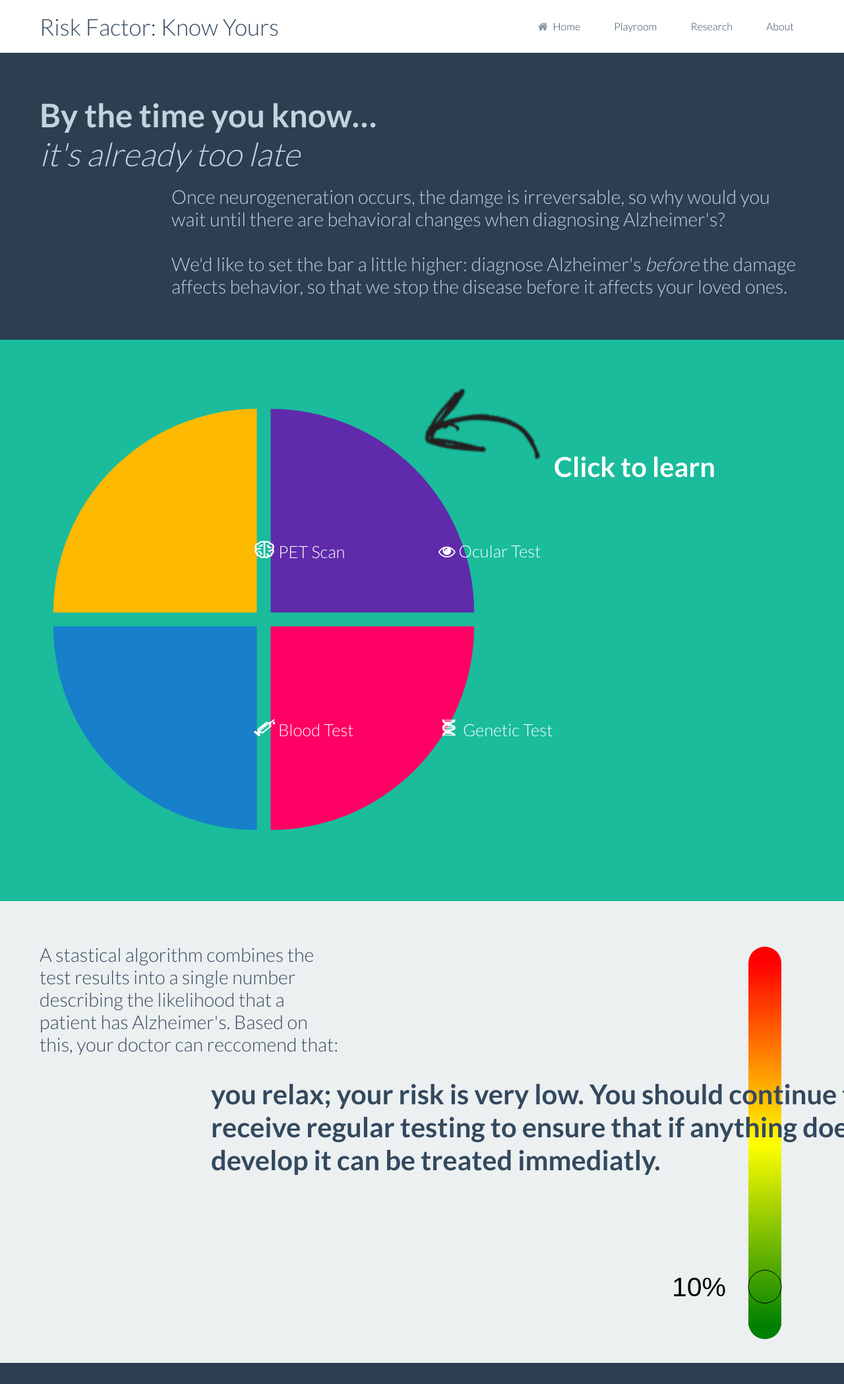
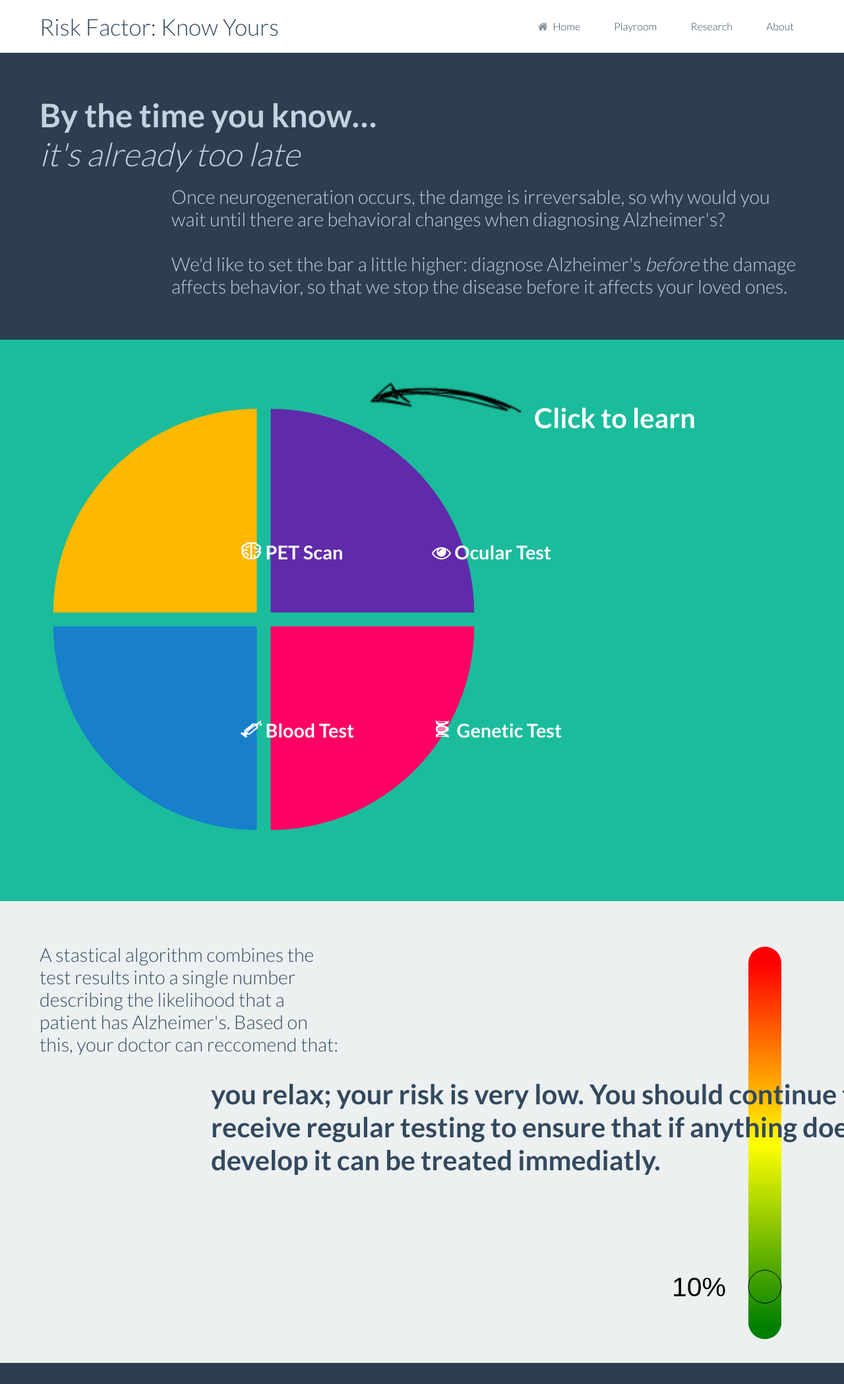
Before and after one commit to JJW5432/alzheimers.github.io, a Jekyll site: the page built from index.html, in a window 1280 px wide. Shown: the whole page at 66% size. Built offline with Jekyll 4.4.1, drawn with Linux system fonts in a browser that asks for light colours.

Commit message:
final touches

```diff
--- a/assets/stylesheets/custom.css
+++ b/assets/stylesheets/custom.css
@@ -27,22 +27,22 @@
 }
 
 #eye_label {
-	left: 665px;
+	left: 655px;
 	top: 820px;
 }
 
 #blood_label {
-	left: 385px;
+	left: 365px;
 	top: 1090px;
 }
 
 #genes_label {
-	left: 665px;
+	left: 655px;
 	top: 1090px;
 }
 
 #pet_label {
-	left: 385px;
+	left: 365px;
 	top: 820px;
 }
 
@@ -59,12 +59,13 @@
 #starter img {
 	zoom: 2;
 	position: relative;
-	right: 100px;
+	right: 140px;
 }
 
 #starter h1{
 	position: relative;
-	bottom: 60px;
+	bottom: 20px;
+	right:30px;
 }
 
 #reccomendation {
--- a/index.html
+++ b/index.html
@@ -26,27 +26,27 @@ title: Home
 <section class='bck theme text left padding'>
   <div class='row'>
     <div class='column_4' id='circles'>
-      <h4 class='ontop' id='eye_label'>
+      <h3 class='ontop text bold' id='eye_label'>
         <span class='icon eye-open'></span>
         Ocular Test
-      </h4>
-      <h4 class='ontop' id='blood_label'>
+      </h3>
+      <h3 class='ontop text bold' id='blood_label'>
         <img src='{{ site.baseurl }}/assets/images/needle.png'>
         Blood Test
-      </h4>
-      <h4 class='ontop' id='pet_label'>
+      </h3>
+      <h3 class='ontop text bold' id='pet_label'>
         <img src='{{ site.baseurl }}/assets/images/brain.png'>
         PET Scan
-      </h4>
-      <h4 class='ontop' id='genes_label'>
+      </h3>
+      <h3 class='ontop text bold' id='genes_label'>
         <img src='{{ site.baseurl }}/assets/images/dna.png'>
         Genetic Test
-      </h4>
+      </h3>
       <script src='{{ site.baseurl }}/assets/javascripts/circles.js'></script>
     </div>
     <div class='column_4 offset_4'>
       <div id='starter'>
-        <img src='{{ site.baseurl }}/assets/images/arrow.png'>
+        <img src='{{ site.baseurl }}/assets/images/arrow2.png'>
         <h1 class='text bold color normal'>Click to learn</h1>
       </div>
       <div id='eye'>
```
Also changed, not shown: assets/images/arrow2.png (added), 1 other file.
